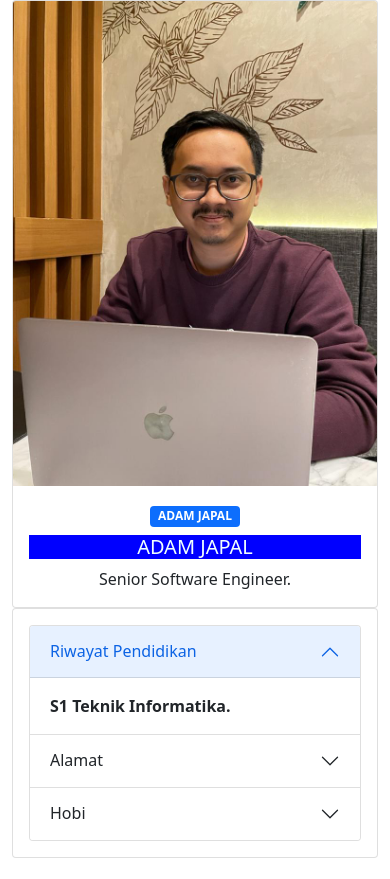
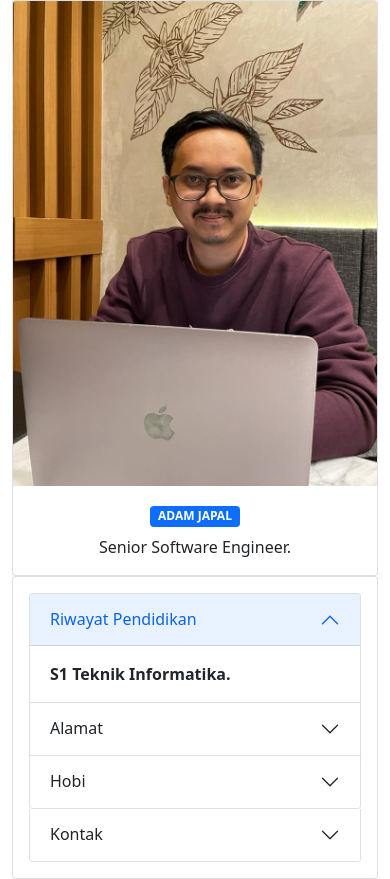
Before and after one commit to ddoz/ddoz.github.io, a plain HTML site: page index.html in a window 390 px wide. Before the commit the page ends 858 px from the top, so only its background shows below. Drawn offline with nearby package versions, Linux system fonts and the light colour scheme.

Commit message:
update phone

```diff
--- a/index.html
+++ b/index.html
@@ -7,14 +7,6 @@
     <title>Web Development Using Bootstrap</title>
     <link href="https://cdn.jsdelivr.net/npm/bootstrap@5.1.2/dist/css/bootstrap.min.css" rel="stylesheet" integrity="sha384-uWxY/CJNBR+1zjPWmfnSnVxwRheevXITnMqoEIeG1LJrdI0GlVs/9cVSyPYXdcSF" crossorigin="anonymous">
     <script src="https://cdn.jsdelivr.net/npm/bootstrap@5.1.2/dist/js/bootstrap.bundle.min.js" integrity="sha384-kQtW33rZJAHjgefvhyyzcGF3C5TFyBQBA13V1RKPf4uH+bwyzQxZ6CmMZHmNBEfJ" crossorigin="anonymous"></script>
-
-
-    <style>
-      ._name {
-        color: azure;
-        background-color: blue;
-      }
-    </style>
 
 </head>
 <body>
@@ -27,7 +19,6 @@
                     <img src="assets/saya.jpeg" class="card-img-top">
                     <div class="card-body text-center">
                     <h5 class="card-title badge bg-primary text-wrap">ADAM JAPAL</h5>
-                      <h5 class="_name">ADAM JAPAL</h5>
                     <p class="card-text">Senior Software Engineer.</p>
                     </div>
                 </div>
@@ -73,6 +64,19 @@
                           </div>
                         </div>
                       </div>
+                      <div class="accordion-item">
+                        <h2 class="accordion-header" id="headingThree">
+                          <button class="accordion-button collapsed" type="button" data-bs-toggle="collapse" data-bs-target="#collapseThree" aria-expanded="false" aria-controls="collapseThree">
+                            Kontak
+                          </button>
+                        </h2>
+                        <div id="collapseThree" class="accordion-collapse collapse" aria-labelledby="headingThree" data-bs-parent="#accordionExample">
+                          <div class="accordion-body">
+                            <strong>0816244614</strong>
+                          </div>
+                        </div>
+                      </div>
+                    </div>
                 </div>
             </div>
         </div>
```
